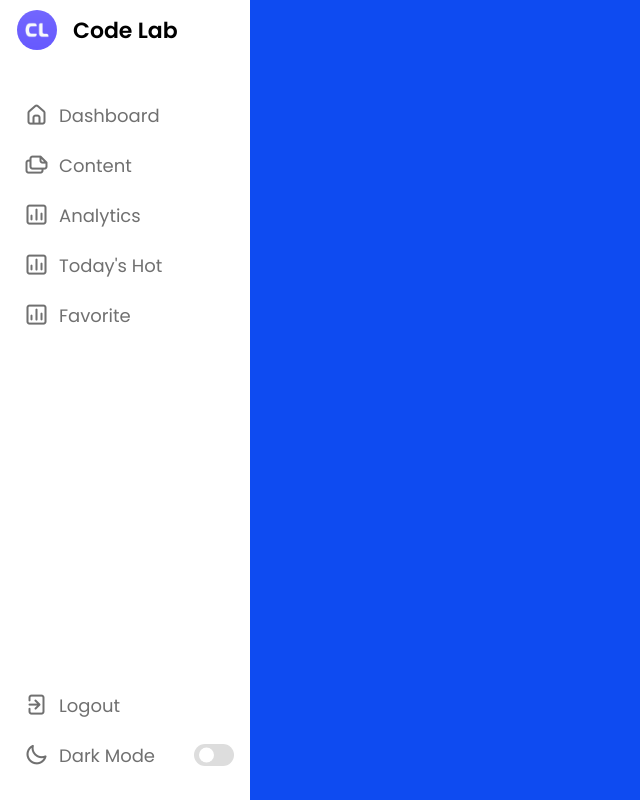
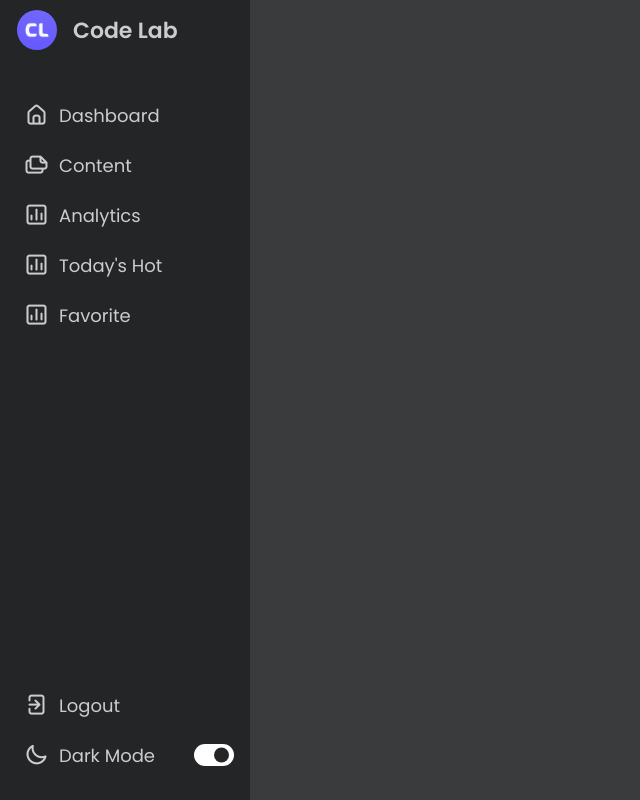
Before and after one commit to BayajidAlam/Responsive-admin-panel, a plain HTML site: page index.html in a window 1280 px wide. Both pictures are taken after a click on the element 213 px from the left and 755 px from the top of the page. Shown: the whole page, without its empty margins (0-640 px from the left). Drawn offline with nearby package versions, Linux system fonts and the light colour scheme.

Commit message:
dark mode functionality added

```diff
--- a/index.html
+++ b/index.html
@@ -73,7 +73,7 @@
               <span class="link-name">Dark Mode</span>
             </a>
 
-            <div class="mode-toggle">
+            <div class="mode-toggle" id="mode-toggle">
             <span class="switch"></span>
           </div>
           </li>
@@ -81,6 +81,7 @@
     </div>
   </nav>
 
+  <script src="./scripts/script.js"></script>
 </body>
 
 </html>
--- /dev/null
+++ b/scripts/script.js
@@ -0,0 +1,11 @@
+// const body = document.querySelector('body'),
+// modetoggle = body.querySelector('mode-toggle');
+
+// modetoggle.addEventListener('click', ()=>{
+//   body.classList.toggle('dark')
+// })
+
+const modeToggle = document.getElementById('mode-toggle').addEventListener('click',function(){
+  const body = document.querySelector("body")
+  body.classList.toggle("dark")
+})
--- a/styles/style.css
+++ b/styles/style.css
@@ -135,7 +135,7 @@ nav .manu-items{
   color: var(--primary-color);
 }
 
-/* dark mode  */
+/* toggle mode */
 .manu-items .mode{
   display: flex;
   align-items: center;
@@ -171,4 +171,9 @@ nav .manu-items{
   width: 15px;
   border-radius: 50%;
   background-color: var(--panel-color);
+  transition: var(--tran-03);
 }
+
+body.dark .switch::before{
+  left: 20px;
+}
```
